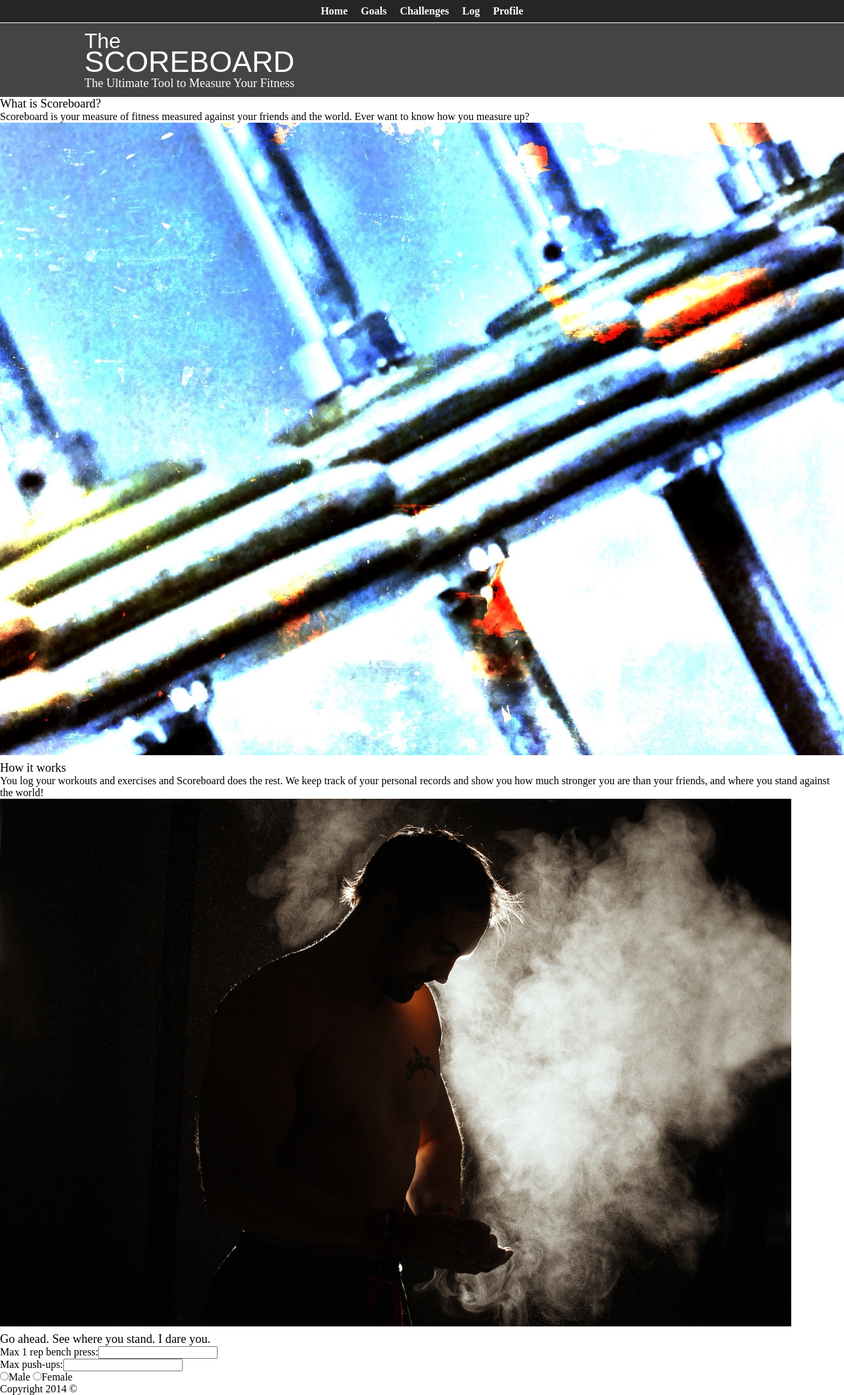
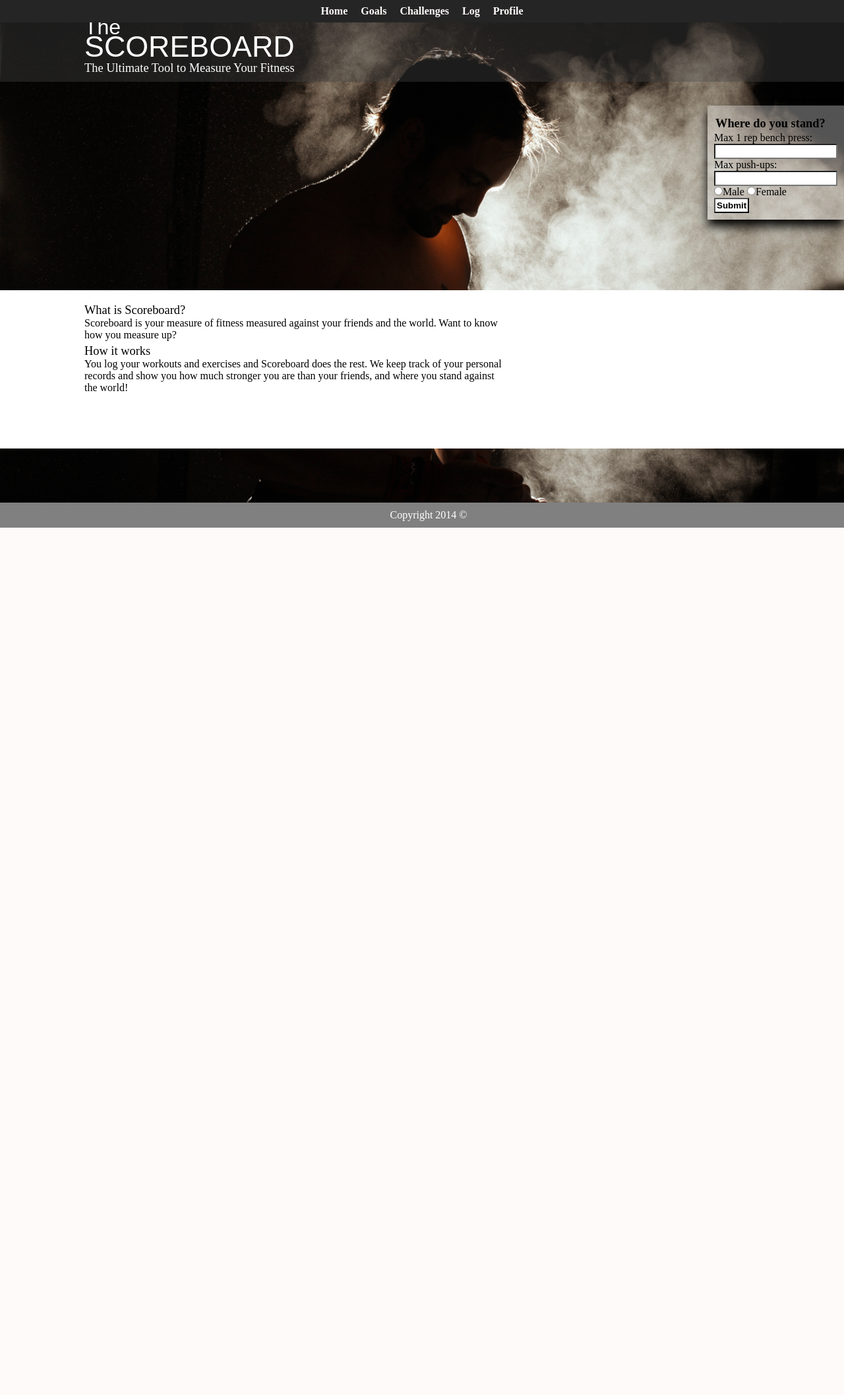
Before and after one commit to AllanJohnson01/code_challenges, a PHP site: page / in a window 1280 px wide. Shown: the whole page at 66% size. After the commit the page ends 800 px from the top, so only its background shows below. Run offline with PHP 8.4, Linux system fonts and the light colour scheme.

Commit message:
almost finished with splash page
The footer isn’t working right.
And I need to make changes the nave links

```diff
--- a/ScoreBoard/css/style.css
+++ b/ScoreBoard/css/style.css
@@ -8,7 +8,16 @@ GENERAL
 img {
     max-width: 100%;
 }
-
+.shadow {
+  -moz-box-shadow:    0 10px 15px 0px black;
+  -webkit-box-shadow: 0 10px 15px 0px black;
+  box-shadow: 0 10px 15px 0px black;
+}
+p {
+    padding: 60 60;
+    background-color: white;
+    color: black;
+}
 
 /***********************************
 NAVIGATION
@@ -22,6 +31,7 @@ NAVIGATION
     top: 0;
     color: snow;
     text-align: center;
+    z-index: 40;
 }
 nav li {
     display: inline-block;
@@ -37,13 +47,9 @@ HEADING
 ************************************/
 .header {
     float: left;
-    background-color: #444;
-/*
-    background-image: url(../img/swinging_rings.jpg);
-    background-repeat: no-repeat;
-    background-size: 100% auto;
-*/
-    margin-top: 30px;
+    background-color: rgba(68, 68, 68, 0.4);
+    position: relative;
+    margin-top: 12px;
     color: #fff;
     padding: 5px 0 0px 0;
     width: 100%;
@@ -54,6 +60,8 @@ HEADING
 }
 #the {
     font-size: 2em;
+    position: relative;
+    top: 2px;
 }
 h1 {
     font-family: 'Changa One', sans-serif;
@@ -68,12 +76,73 @@ h2 {
     margin: 5px 0 0;
     font-weight: normal;
 }
+/***********************************
+BODY
+************************************/
+
+/*background photo not finished*/
+#background-photo {
+    background: black;
+    width: 100%;
+    height: 80%;
+    z-index: -5;
+    position: fixed;
+    top: 30px;
+}
+#chalkman {
+    width: 100%;
+}
+.wrapper {
+    position: absolute;
+    top: 440px;
+    width: 100%;
+    background-color: white;
+    height: 30%;
+    z-index: 20;
+}
+.content {
+    margin: 20px 240px 0 10vw;
+    max-width: 640px;
+    min-width: 260px;
+
+}
 
 
 
 /***********************************
+FORM
+************************************/
+form {
+    position: fixed;
+    padding: 10px;
+    background-color: rgba(238, 238, 238, 0.35);
+    right: 0;
+    top: 160px;
+    z-index: 30;
+}
+form *{
+    padding:2px;
+    font-weight: 600;
+}
+input {
+    background-color: white;
+}
+
+/***********************************
 IMAGES
 ************************************/
-img {
 
+/***********************************
+FOOTER
+************************************/
+
+footer p{
+    position: absolute;
+    bottom: 0px;
+    width: 100%;
+    padding: 10px;
+    text-align: center;
+    background-color: gray;
+    color: white;
+    z-index: 50;
 }
--- a/ScoreBoard/index.html
+++ b/ScoreBoard/index.html
@@ -16,7 +16,6 @@ This site currently consists of this index page and the following milestone 1 fe
 6) Started a form in the last section - index.html
 -->
 <link rel="stylesheet" href="css/style.css">
-<script src="js/sb.js"></script>
 </head>
 
 <body>
@@ -30,38 +29,40 @@ This site currently consists of this index page and the following milestone 1 fe
         </ul>
     </nav>
     <header class="header">
-<!--        <img src="img/swinging_rings.jpg" alt="man swinging from gym rings">-->
         <div id="page_title">
             <h1 id="the">The</h1>
             <h1>SCOREBOARD</h1>
             <h2>The Ultimate Tool to Measure Your Fitness</h2>
         </div>
     </header>
-    <div id="wrapper">
-        <section>
+
+
+        <div id="background-photo">
+            <img id="chalkman" src="img/gym_chalk.jpg" alt="man chalking up in the gym">
+        </div>
+    <section class="wrapper">
+        <div class="content">
             <h2>What is Scoreboard?</h2>
-            <p>Scoreboard is your measure of fitness measured against your friends and the world. Ever want to know how you measure up? </p>
-            <img src="img/gym_bars.jpg" alt="Gym bars with weights">
-        </section>
-        <section>
+            <p>Scoreboard is your measure of fitness measured against your friends and the world. Want to know how you measure up? </p>
             <h2>How it works</h2>
-            <P>You log your workouts and exercises and Scoreboard does the rest. We keep track of your personal records and show you how much stronger you are than your friends, and where you stand against the world! </p>
-            <form></form>
-            <img src="img/gym_chalk.jpg" alt="chalking up in the gym">
-        </section>
-        <section>
-            <h2>Go ahead. See where you stand. I dare you.</h2>
-            <form>
-                Max 1 rep bench press:<input type="number"><br>
-                Max push-ups:<input type="number"><br>
-                <input type="radio" name="sex" value="male">Male
-                <input type="radio" name="sex" value="female">Female
-            </form>
-        </section>
-    </div>
+            <p>You log your workouts and exercises and Scoreboard does the rest. We keep track of your personal records and show you how much stronger you are than your friends, and where you stand against the world! </p>
+        </div>
+
+    </section>
+    <form class="shadow">
+        <h2>Where do you stand?</h2>
+
+            Max 1 rep bench press:<br>
+            <input type="number"><br>
+            Max push-ups:<br>
+            <input type="number"><br>
+            <input type="radio" name="sex" value="male">Male
+            <input type="radio" name="sex" value="female">Female<br>
+            <input type="submit">
+     </form>
     <footer>
         <p>Copyright 2014 &copy;</p>
     </footer>
+    <script src="js/sb.js"></script>
 </body>
 </html>
-<link rel="stylesheet" href=""><script src=""></script>
```
